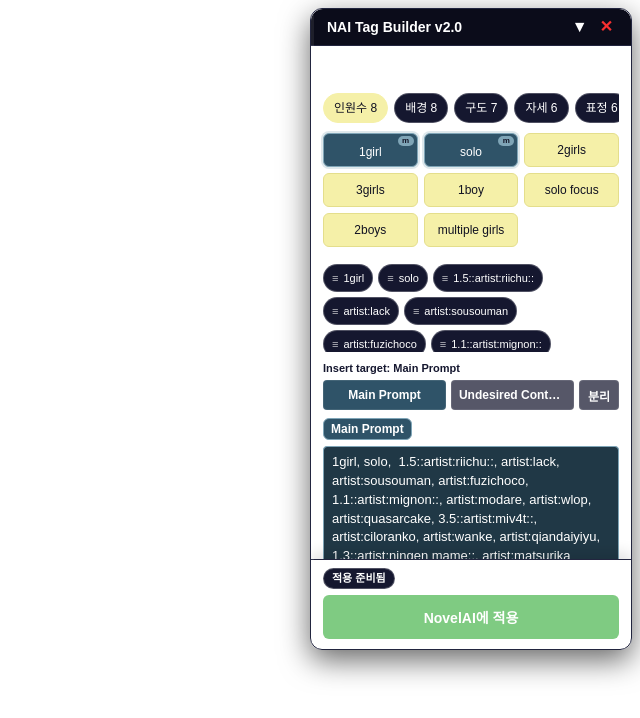
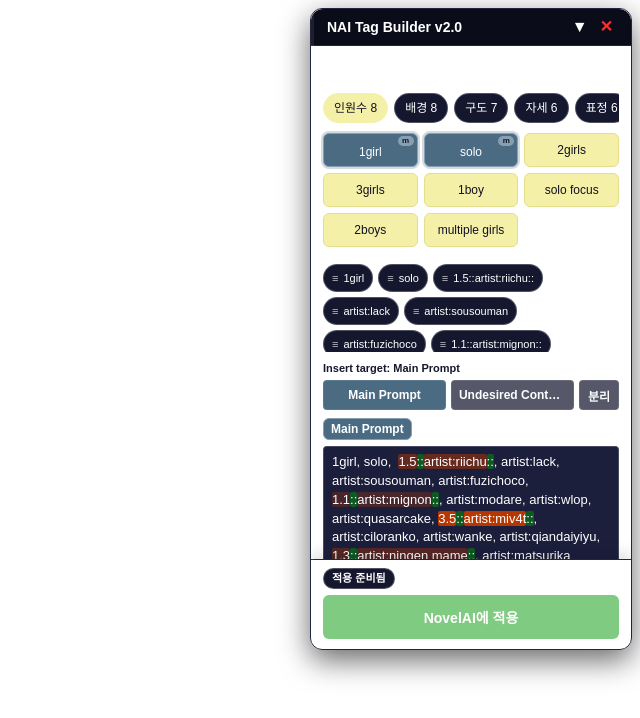
Before and after one commit to jn01020304/nai-tag-builder, a React (Vite) app: page / in a window 1280 px wide. Shown: the top 718 px of the page, without its empty margins (640-1280 px from the left). Built offline with nearby package versions, Linux system fonts and the light colour scheme.

Commit message:
Refine prompt color highlighting

```diff
--- a/src/components/PromptPairTabs.tsx
+++ b/src/components/PromptPairTabs.tsx
@@ -8,7 +8,7 @@
   promptTargetGroup,
   promptTargetKey,
 } from "../prompt/promptInsertTarget";
-import { inputStyle, promptTonePalettes, smallBtnStyle, withAlpha } from "../styles/theme";
+import { inputStyle, promptTonePalettes, smallBtnStyle } from "../styles/theme";
 import HighlightedTextarea from "./HighlightedTextarea";
 
 interface PromptPairField {
@@ -115,12 +115,7 @@
 
     const promptInputStyle: CSSProperties = {
       ...inputStyle,
-      backgroundColor: palette.background,
-      border: `1px solid ${palette.border}`,
-      boxShadow: `inset 0 0 0 999px ${withAlpha(palette.mutedBackground, 0.38)}`,
       boxSizing: "border-box",
-      color: palette.color,
-      caretColor: palette.color,
       fontSize: "13px",
       lineHeight: 1.45,
       marginBottom,
--- a/src/styles/theme.ts
+++ b/src/styles/theme.ts
@@ -32,37 +32,32 @@
   border: string;
   color: string;
   shadow: string;
-  mutedBackground: string;
 }
 
 export const promptTonePalettes: Record<PromptTone, PromptTonePalette> = {
   base: {
-    background: "#2f5368",
-    border: "#7fa5b7",
+    background: "#4A6B82",
+    border: "#86A0B2",
     color: "#ffffff",
-    shadow: "rgba(127, 165, 183, 0.26)",
-    mutedBackground: "#203846",
+    shadow: "rgba(74, 107, 130, 0.24)",
   },
   negative: {
-    background: "#61443b",
-    border: "#b58a7c",
+    background: "#8F5955",
+    border: "#BF918D",
     color: "#ffffff",
-    shadow: "rgba(181, 138, 124, 0.24)",
-    mutedBackground: "#432f2a",
+    shadow: "rgba(143, 89, 85, 0.22)",
   },
   character: {
-    background: "#504a70",
-    border: "#a9a0ca",
+    background: "#6B5B82",
+    border: "#A99CB9",
     color: "#ffffff",
-    shadow: "rgba(169, 160, 202, 0.24)",
-    mutedBackground: "#39354f",
+    shadow: "rgba(107, 91, 130, 0.22)",
   },
   negativeCharacter: {
-    background: "#62465d",
-    border: "#bd94b5",
+    background: "#8A5A6D",
+    border: "#BD93A4",
     color: "#ffffff",
-    shadow: "rgba(189, 148, 181, 0.24)",
-    mutedBackground: "#453141",
+    shadow: "rgba(138, 90, 109, 0.22)",
   },
 };
 
```
Also changed, not shown: 4 other files (tests, documents, lock files or other folders).
